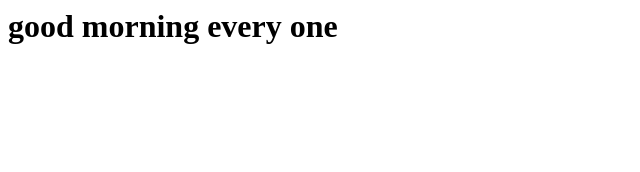
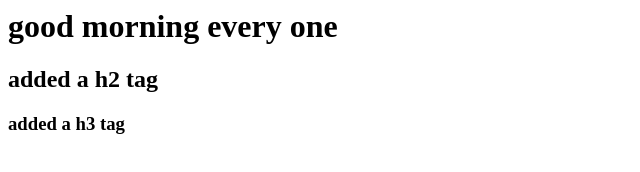
Before and after one commit to jigarsuthar12/last-repo, a plain HTML site: page index.html in a window 1280 px wide. Shown: the whole page, without its empty margins (0-640 px from the left). Drawn offline with Linux system fonts and the light colour scheme.

Commit message:
added h2 & h3 tag

```diff
--- a/index.html
+++ b/index.html
@@ -7,5 +7,7 @@
 	</head>
 	<body>
 		<h1>good morning every one </h1>
+		<h2>added a h2 tag </h2>
+		<h3> added a h3 tag</h3>
 	</body>
 </html>
```
